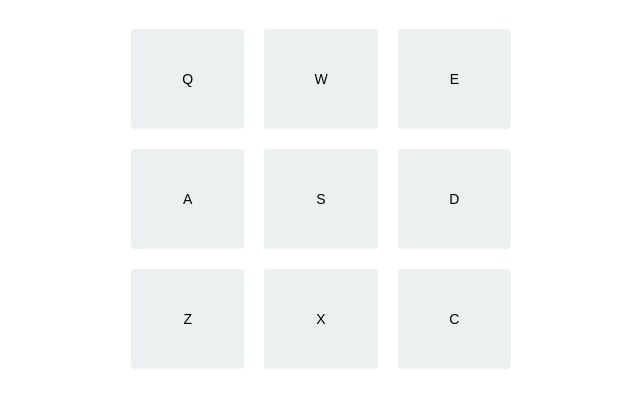
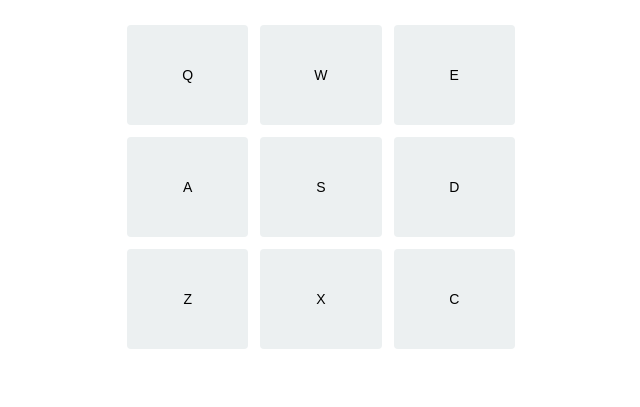
Before and after one commit to xstrengthofonex/drum-machine, a plain HTML site: page index.html in a window 1280 px wide. Shown: the part 63-470 px from the top of the page, without its empty margins (319-959 px from the left). Drawn offline with nearby package versions, Linux system fonts and the light colour scheme.

Commit message:
Add max-width to drum-pads

```diff
--- a/src/css/style.css
+++ b/src/css/style.css
@@ -10,19 +10,20 @@ h1 {
 #drum-pads {
     display: flex;
     flex-wrap: wrap;
-    width: 400px;
+    max-width: 400px;
     margin: 0 auto;
 }
 
 .drum-pad {
-    flex: 1 1 100px;
-    margin: 10px;
+    width: 30.33%;
+    margin: 6px 1.5%;
     height: 100px;
     background-color: #ecf0f1;
     outline: none;
     border: none;
     border-radius: 4px;
     font-size: 14px;
+    cursor: pointer;
 }
 
 #triggered-pad {
```
